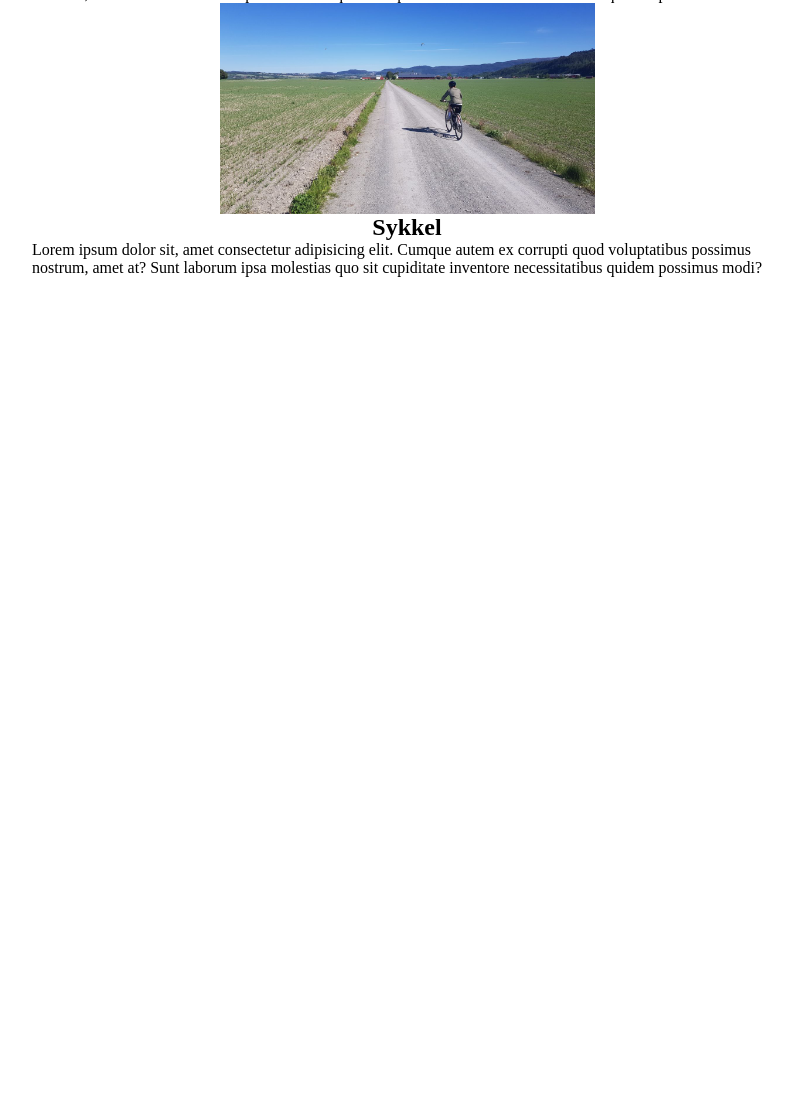
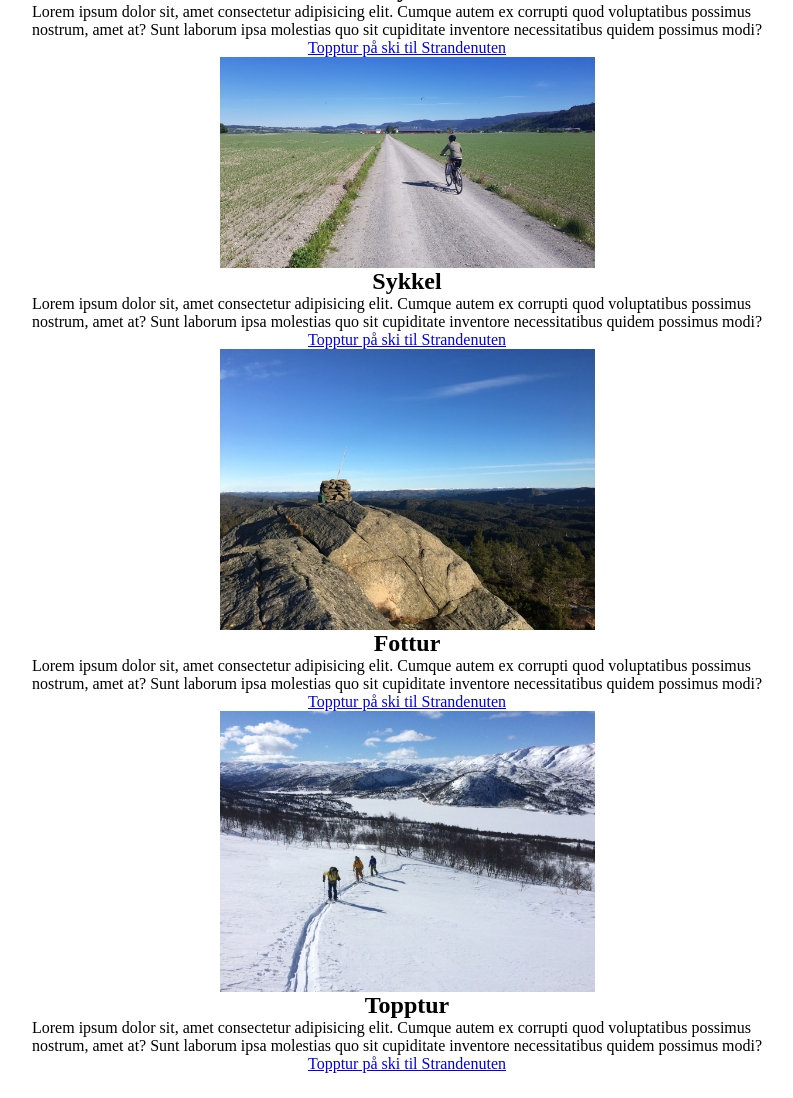
Before and after one commit to AlmirSe/ExamDATA1200, a plain HTML site: page SubPages/activity.html in a window 1280 px wide. Shown: the part 1100-2198 px from the top of the page, without its empty margins (233-1026 px from the left). Before the commit the page ends 1402 px from the top, so only its background shows below. Drawn offline with Linux system fonts and the light colour scheme.

Commit message:
2 more postt and links

```diff
--- a/SubPages/activity.html
+++ b/SubPages/activity.html
@@ -42,6 +42,8 @@
         nostrum, amet at? Sunt laborum ipsa molestias quo sit cupiditate inventore necessitatibus quidem possimus modi?
       </p>
 
+      <a href="https://ut.no/turforslag/1112193210/kajakktur-fra-grimestadstranda-til-ildverket-og-bustein">Topptur på ski til Strandenuten</a>
+
     </div>
 
     <div class="activities">
@@ -54,6 +56,8 @@
         Lorem ipsum dolor sit, amet consectetur adipisicing elit. Cumque autem ex corrupti quod voluptatibus possimus
         nostrum, amet at? Sunt laborum ipsa molestias quo sit cupiditate inventore necessitatibus quidem possimus modi?
       </p>
+
+      <a href="https://ut.no/turforslag/1112191631/kregneskjlen-pa-ski">Topptur på ski til Strandenuten</a>
 
     </div>
 
@@ -68,6 +72,8 @@
         nostrum, amet at? Sunt laborum ipsa molestias quo sit cupiditate inventore necessitatibus quidem possimus modi?
       </p>
 
+      <a href="https://ut.no/hytte/101317683/nykjua">Topptur på ski til Strandenuten</a>
+
     </div>
 
     <div class="activities">
@@ -81,6 +87,38 @@
         nostrum, amet at? Sunt laborum ipsa molestias quo sit cupiditate inventore necessitatibus quidem possimus modi?
       </p>
 
+      <a href="https://ut.no/turforslag/1112192320/melhus-ysand-pa-sykkel">Topptur på ski til Strandenuten</a>
+
+    </div>
+
+    <div class="activities">
+      <!--Fotograf: Marits turblogg-->
+      <!--https://ut.no/turforslag/1112193285/simonskyrkja-fra-rydland-->
+      <img src="../Assets/fottur.jpg" alt="Simonskyrkja fra Røydland">
+      <h2>Fottur</h2>
+
+      <p>
+        Lorem ipsum dolor sit, amet consectetur adipisicing elit. Cumque autem ex corrupti quod voluptatibus possimus
+        nostrum, amet at? Sunt laborum ipsa molestias quo sit cupiditate inventore necessitatibus quidem possimus modi?
+      </p>
+
+      <a href="https://ut.no/turforslag/1112193285/simonskyrkja-fra-rydland">Topptur på ski til Strandenuten</a>
+
+    </div>
+
+    <div class="activities">
+      <!--Fotograf: Sondre-->
+      <!--https://ut.no/turforslag/1112157584/topptur-pa-ski-til-strandenuten-->
+      <img src="../Assets/topptur.jpg" alt="Topptur på ski til Strandenuten">
+      <h2>Topptur</h2>
+
+      <p>
+        Lorem ipsum dolor sit, amet consectetur adipisicing elit. Cumque autem ex corrupti quod voluptatibus possimus
+        nostrum, amet at? Sunt laborum ipsa molestias quo sit cupiditate inventore necessitatibus quidem possimus modi?
+      </p>
+
+      <a href="https://ut.no/turforslag/1112157584/topptur-pa-ski-til-strandenuten">Topptur på ski til Strandenuten</a>
+
     </div>
 
   </div>
```
Also changed, not shown: Assets/fottur.jpg (added), Assets/topptur.jpg (added).
